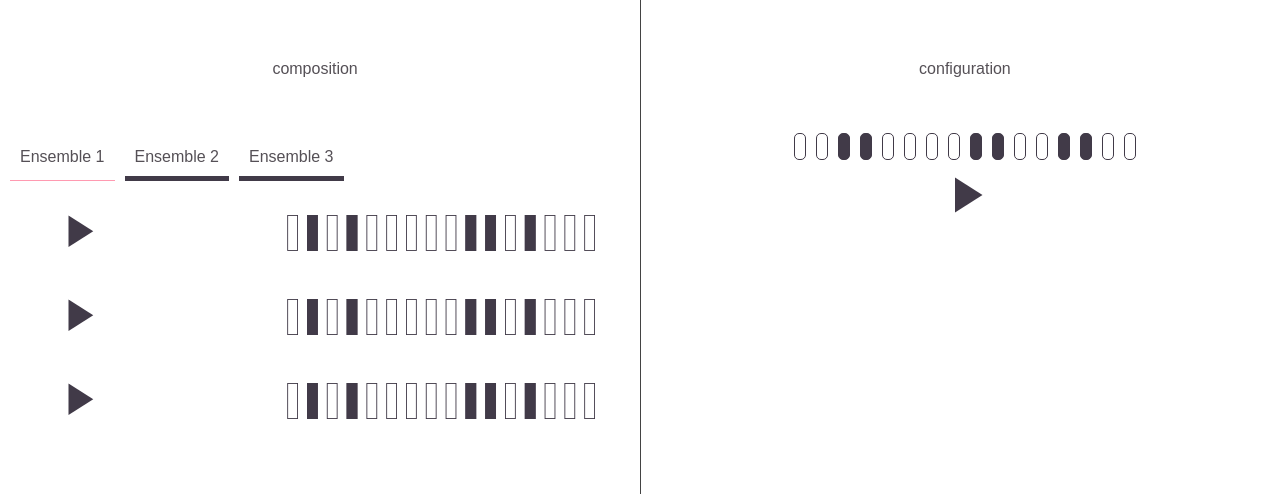
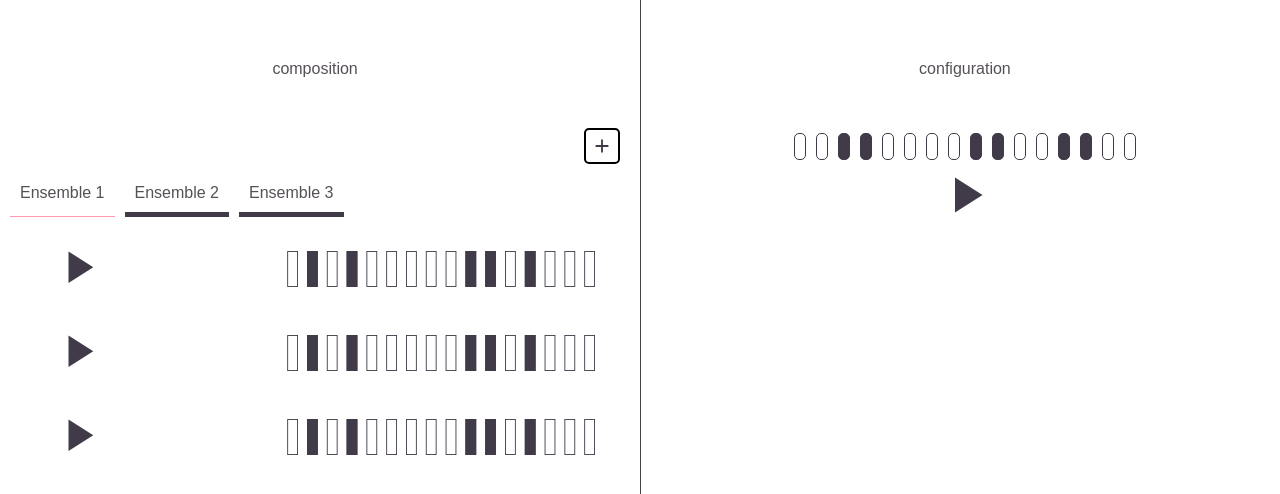
Before and after one commit to jose31canizar/frwrks-web, a React app in the folder client/: page / in a window 1280 px wide. Shown: the top 494 px of the page. Built offline with nearby package versions, Linux system fonts and the light colour scheme; a web font is replaced by a local one.

Commit message:
add add new ensemble button and ensemblify function

```diff
--- a/client/src/components/Composition/Composition.js
+++ b/client/src/components/Composition/Composition.js
@@ -2,6 +2,12 @@ import React, { Component } from "react";
 import "./Composition.styl";
 import TrackSequencer from "../TrackSequencer/TrackSequencer";
 import SVG from "../svg.js";
+
+const AddEnsembleButton = props => (
+  <div class="add-ensemble-button" onMouseDown={props.addEnsemble}>
+    <SVG name="Add" fill="#413a48" width="22" height="22" />
+  </div>
+);
 
 const PlayButton = props => (
   <div class="play-button" onMouseDown={props.playTrack}>
@@ -74,19 +80,10 @@ const EnsembleTabBar = props => (
   </div>
 );
 
-/*
-This component is the page that displays all of the ensembles a user has created,
-and the list of tracks associated with that ensemble.
-The user can turn on and off whatever tracks he desires, and they can overlap.
-An ensemble that is playing will continue to play as a user switches to another ensemble.
-*/
-export default class Composition extends Component {
-  constructor(props) {
-    super(props);
-    this.state = {
-      ensembles: this.props.ensembles.map(
+const ensemblify = (ensembles, selectedEnsembleIndex) => {
+  return ensembles.map(
     (ensemble, i) =>
-          i == this.props.selectedEnsembleIndex
+      i == selectedEnsembleIndex
         ? {
             ...ensemble,
             //add playing flag to each track for each ensemble
@@ -104,10 +101,31 @@ export default class Composition extends Component {
             }),
             selected: false
           }
+  );
+};
+
+/*
+This component is the page that displays all of the ensembles a user has created,
+and the list of tracks associated with that ensemble.
+The user can turn on and off whatever tracks he desires, and they can overlap.
+An ensemble that is playing will continue to play as a user switches to another ensemble.
+*/
+export default class Composition extends Component {
+  constructor(props) {
+    super(props);
+    this.state = {
+      ensembles: ensemblify(
+        this.props.ensembles,
+        this.props.selectedEnsembleIndex
       )
     };
     this.selectTab = this.selectTab.bind(this);
     this.playTrack = this.playTrack.bind(this);
+  }
+  componentWillReceiveProps(newProps) {
+    this.setState({
+      ensembles: ensemblify(newProps.ensembles, newProps.selectedEnsembleIndex)
+    });
   }
   playTrack(ensembleIndex, trackIndex) {
     this.setState((prevState, props) => {
@@ -148,6 +166,7 @@ export default class Composition extends Component {
       <div class="composition" style={{ width: this.props.width }}>
         <header>composition</header>
         <main>
+          <AddEnsembleButton addEnsemble={this.props.addEnsemble} />
           <EnsembleTabBar
             playTrack={this.playTrack}
             ensembles={this.state.ensembles}
--- a/client/src/components/Composition/Composition.styl
+++ b/client/src/components/Composition/Composition.styl
@@ -6,12 +6,32 @@
   padding: 10px
   box-sizing: border-box
   height: 100vh
+  overflow: hidden
   main
     width: 100%
+    display: flex;
+    flex-direction: column;
+    justify-content: flex-start;
+    align-items: flex-end;
+    .add-ensemble-button
+      border: 2px solid black
+      border-radius: 5px
+      cursor: pointer
+      height: 100%
+      display: inline-flex
+      padding: 5px
+      transition: 0.15s ease
+      justify-content: flex-end
+    .add-ensemble-button:hover
+      border-color: grey
+      background: grey
+    .add-ensemble-button:hover > svg
+      fill: white
     .ensemble-tab-bar
       width: 100%
       .tabs
         display: flex
+        overflow-x: scroll
       .tab
         padding: 10px
         margin: 10px 0
--- a/client/src/components/Dashboard/Dashboard.js
+++ b/client/src/components/Dashboard/Dashboard.js
@@ -83,6 +83,7 @@ export default class Dashboard extends Component {
     };
     this.adjustPaneWidths = this.adjustPaneWidths.bind(this);
     this.selectEnsemble = this.selectEnsemble.bind(this);
+    this.addEnsemble = this.addEnsemble.bind(this);
   }
   componentDidMount() {
     window.addEventListener("resize", () => {
@@ -102,6 +103,34 @@ export default class Dashboard extends Component {
       selectedEnsembleIndex: i
     });
   }
+  addEnsemble() {
+    this.setState((prevState, props) => {
+      const i = prevState.ensembles.length - 1;
+      console.dir(prevState.ensembles);
+      const lastItem = prevState.ensembles[i];
+      let newEnsembles = prevState.ensembles;
+      newEnsembles.push({
+        name: "a",
+        tracks: [
+          {
+            name: "Track 1",
+            pattern: [0, 1, 0, 1, 0, 0, 0, 0, 0, 1, 1, 0, 1, 0, 0, 0]
+          },
+          {
+            name: "Track 2",
+            pattern: [0, 1, 0, 1, 0, 0, 0, 0, 0, 1, 1, 0, 1, 0, 0, 0]
+          },
+          {
+            name: "Track 3",
+            pattern: [0, 1, 0, 1, 0, 0, 0, 0, 0, 1, 1, 0, 1, 0, 0, 0]
+          }
+        ]
+      });
+      return {
+        ensembles: newEnsembles
+      };
+    });
+  }
   render() {
     return (
       <div className="dashboard">
@@ -110,6 +139,7 @@ export default class Dashboard extends Component {
           selectEnsemble={this.selectEnsemble}
           selectedEnsembleIndex={this.state.selectedEnsembleIndex}
           ensembles={this.state.ensembles}
+          addEnsemble={this.addEnsemble}
         />
         <div
           class="divider-container"
```
Lines whose indentation alone changed are shown as unchanged.
